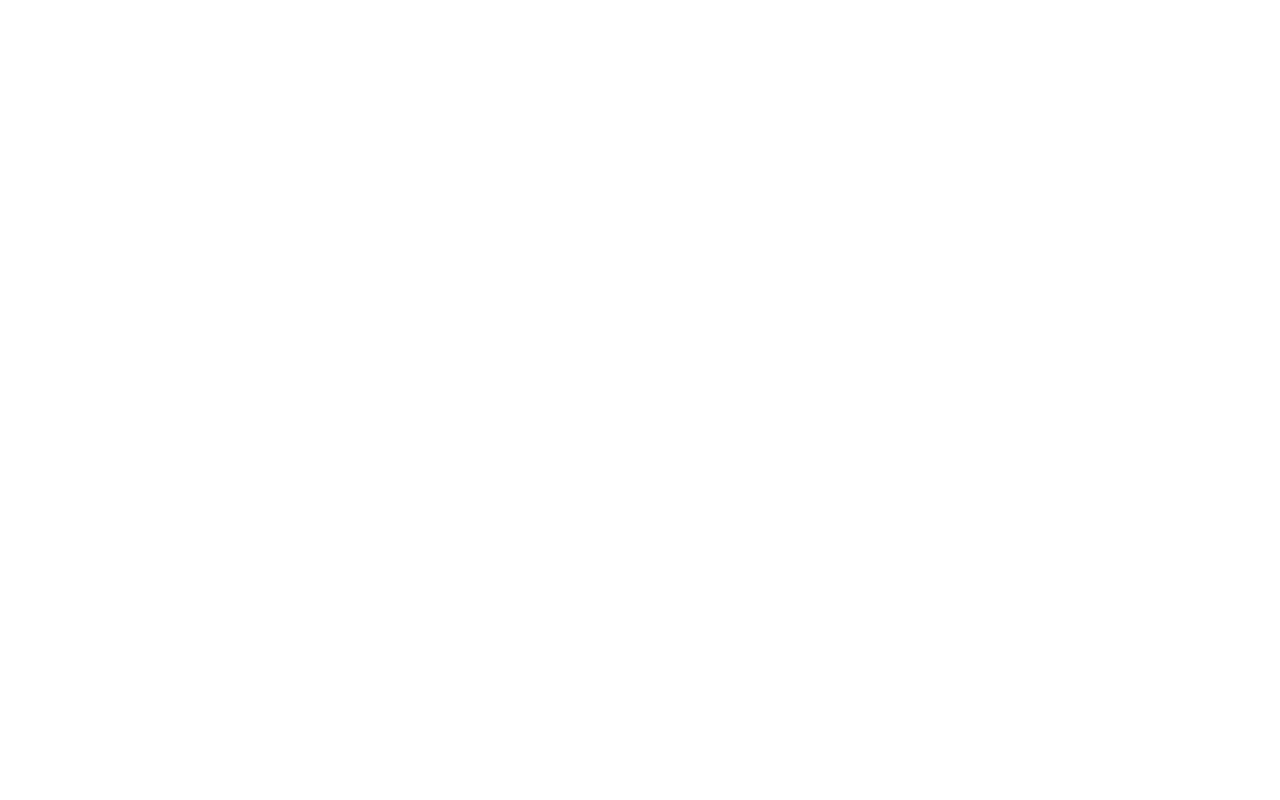
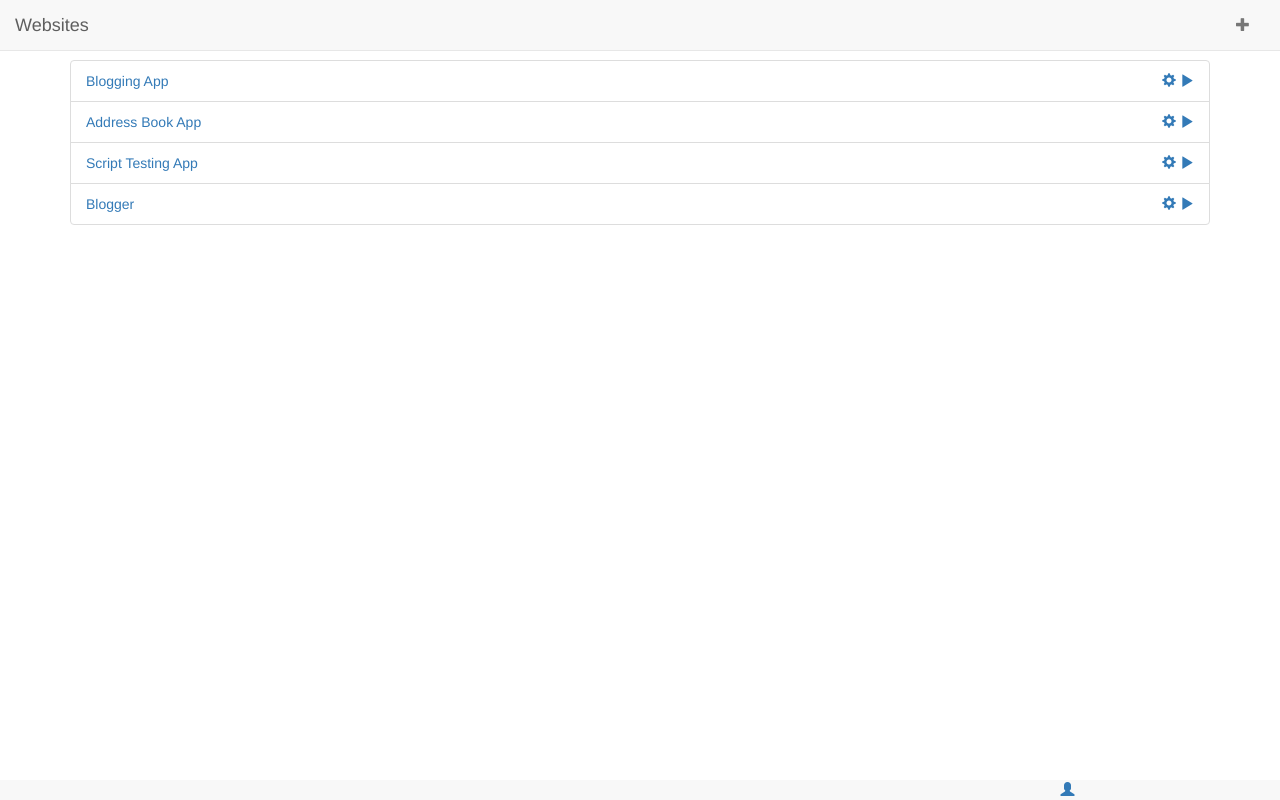
Before and after one commit to cmiram/Miramontes-Chris-web-dev, a website: page public/assignment/Website/website-list.html in a window 1280 px wide. Drawn offline with Linux system fonts and the light colour scheme.

Commit message:
finished website-list.html

```diff
--- a/public/assignment/Website/website-list.html
+++ b/public/assignment/Website/website-list.html
@@ -0,0 +1,73 @@
+<!DOCTYPE html>
+<html lang="en" ng-app="SiteMakerApp">
+<head>
+    <meta charset="UTF-8">
+    <meta name="apple-mobile-web-app-capable" content="yes">
+    <meta name="apple-mobile-web-app-status-bar-style" content="black">
+    <meta name="viewport" content="initial-scale=1.25, user-scalable = no">
+    <title>Title</title>
+    <link href="../css/bootstrap.css" rel="stylesheet"/>
+    <!link href="https://maxcdn.bootstrapcdn.com/bootstrap/3.3.6/css/bootstrap.min.css" rel="stylesheet"/>
+    <link href="../css/style.css" rel="stylesheet"/>
+</head>
+<body>
+
+<nav class="navbar navbar-default navbar-fixed-top">
+    <div class="container-fluid">
+        <div class="navbar-head">
+            <a class="navbar-brand" href="#">
+                Websites
+            </a>
+            <p class="navbar-text pull-right">
+                <a href="website-new.html" class="navbar-link">
+                    <span class="glyphicon glyphicon-plus"></span>
+                </a>
+            </p>
+        </div>
+    </div>
+</nav>
+
+<div class="container">
+    <ul class="list-group">
+        <li class="list-group-item">
+            <a href="../Pages/page-list.html">Blogging App</a>
+            <a href="website-edit.html" class="pull-right">
+                <span class="glyphicon glyphicon-cog"></span>
+                <span class="glyphicon glyphicon-play"></span>
+            </a>
+        </li>
+        <li class="list-group-item">
+            <a href="../Pages/page-list.html">Address Book App</a>
+            <a href="website-edit.html" class="pull-right">
+                <span class="glyphicon glyphicon-cog"></span>
+                <span class="glyphicon glyphicon-play"></span>
+            </a>
+        </li>
+        <li class="list-group-item">
+            <a href="../Pages/page-list.html">Script Testing App</a>
+            <a href="website-edit.html" class="pull-right">
+                <span class="glyphicon glyphicon-cog"></span>
+                <span class="glyphicon glyphicon-play"></span>
+            </a>
+        </li>
+        <li class="list-group-item">
+            <a href="../Pages/page-list.html">Blogger</a>
+            <a href="website-edit.html" class="pull-right">
+                <span class="glyphicon glyphicon-cog"></span>
+                <span class="glyphicon glyphicon-play"></span>
+            </a>
+        </li>
+    </ul>
+</div>
+
+<nav class="navabar navbar-default navbar-fixed-bottom">
+    <div class="container">
+        <div class="col-xs-3 text-center pull-right">
+            <a href="../User/profile.html">
+                <span class="glyphicon glyphicon-user"></span>
+            </a>
+        </div>
+    </div>
+</nav>
+</body>
+</html>
```
Also changed, not shown: public/assignment/User/profile.html (+1 -1 lines).
